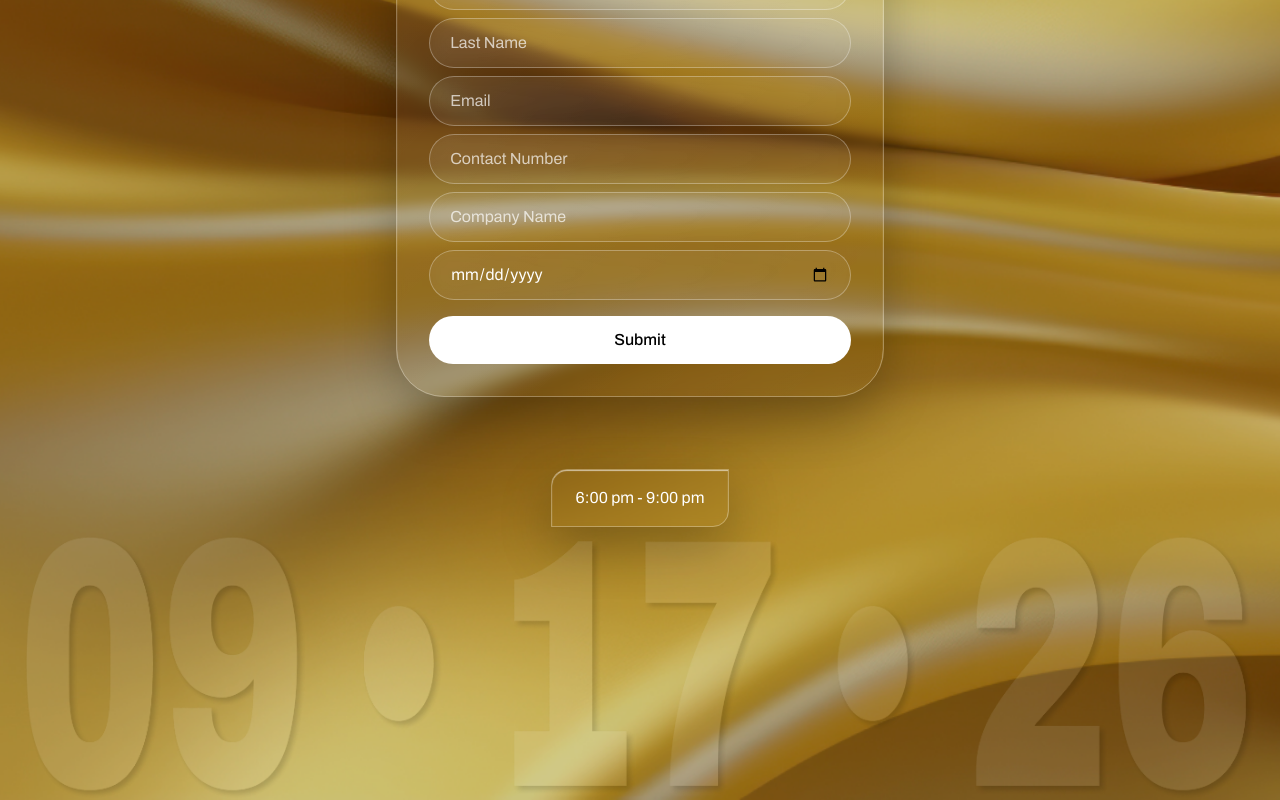
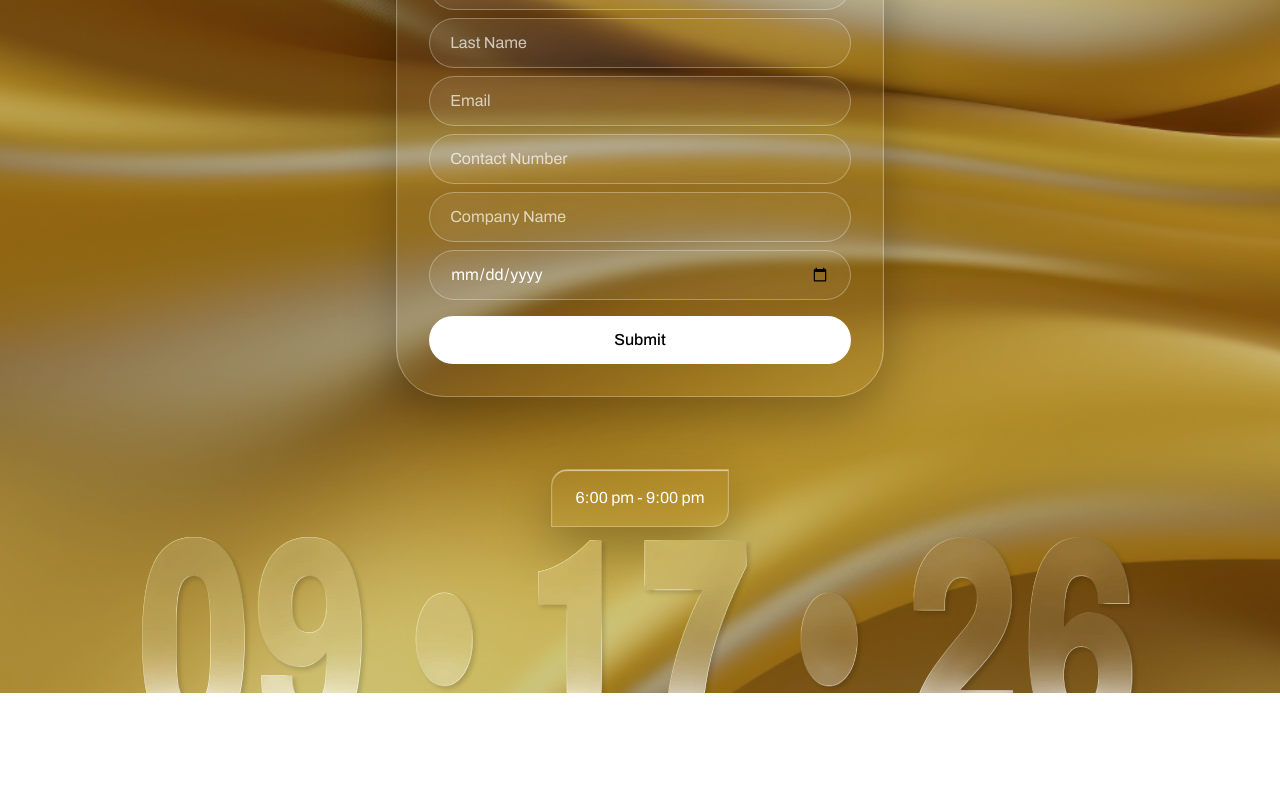
Before and after one commit to markmarkestareja/heijun-rsvp, a Next.js app: page / in a window 1280 px wide. Shown: the part 601-1401 px from the top of the page. After the commit the page ends 1294 px from the top, so only its background shows below. Built offline with nearby package versions, Linux system fonts and the light colour scheme.

Commit message:
Changed the date to date2

```diff
--- a/app/page.tsx
+++ b/app/page.tsx
@@ -318,7 +318,7 @@ export default function Home() {
 
         <div className="relative w-full">
           <Image
-            src="/date.webp"
+            src="/date2.webp"
             alt="date"
             width={1600}
             height={400}
```
Also changed, not shown: public/date.webp (deleted), public/date2.webp (added).
